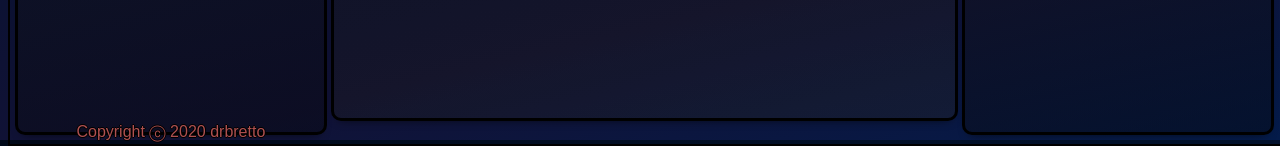
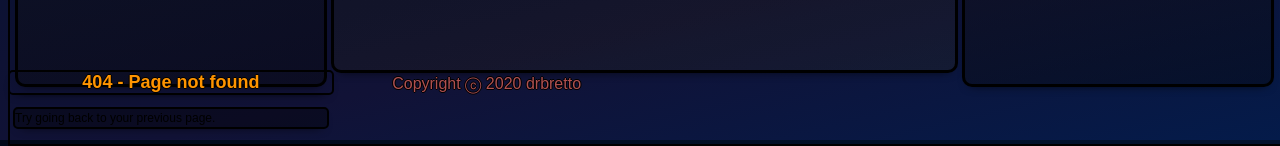
Before and after one commit to DrBretto/dividend-calculator-app, a React (Create React App) app: page / in a window 1280 px wide. Shown: the part 660-806 px from the top of the page. Built offline with nearby package versions, Linux system fonts and the light colour scheme; no server answers.

Commit message:
continuing to add auth

```diff
--- a/src/App/App.js
+++ b/src/App/App.js
@@ -6,8 +6,8 @@ import MainWindow from "../MainWindow/MainWindow";
 import DetailsWindow from "../DetailsWindow/DetailsWindow";
 import ApiContext from "../ApiContext";
 import config from "../config";
-import { Route, Switch, Link } from "react-router-dom";
-//import NotFoundPage from "./NotFoundPage";
+import { Route } from "react-router-dom";
+import NotFoundPage from "../NotFoundPage";
 
 import "./App.css";
 
@@ -99,7 +99,9 @@ export default class App extends Component {
             <Route exact path="/" component={NavWindow} />
             <Route exact path="/" component={MainWindow} />
             <Route exact path="/" component={DetailsWindow} />
-
+            <Route
+              component={NotFoundPage}
+            />
             <Footer></Footer>
             <div></div>
           </div>
--- a/src/MainWindow/AddStrategy.js
+++ b/src/MainWindow/AddStrategy.js
@@ -21,7 +21,7 @@ export default class AddStrategy extends Component {
     fetch(`${config.API_ENDPOINT}/strategy`, {
       method: "POST",
       headers: {
-        'authorization': `basic ${TokenService.getAuthToken()}`,
+        "authorization": `basic ${TokenService.getAuthToken()}`,
         "content-type": "application/json",
       },
       body: JSON.stringify(strategy),
--- a/src/NavWindow/LoginForm.js
+++ b/src/NavWindow/LoginForm.js
@@ -12,6 +12,12 @@ export default class LoginForm extends Component {
   handleSubmitBasicAuth = (ev) => {
     ev.preventDefault();
     const { user_name, password } = ev.target;
+
+    console.log(
+      "LoginForm -> handleSubmitBasicAuth -> user_name.value, password.value",
+      user_name.value,
+      password.value
+    );
 
     TokenService.saveAuthToken(
       TokenService.makeBasicAuthToken(user_name.value, password.value)
--- a/src/NavWindow/NavWindow.js
+++ b/src/NavWindow/NavWindow.js
@@ -6,6 +6,19 @@ import IndustryGraph from "./IndustryGraph";
 import LoginForm from "./LoginForm"
 
 export default class NavWindow extends React.Component {
+  static defaultProps = {
+    location: {},
+    history: {
+      push: () => {},
+    },
+  }
+
+  handleLoginSuccess = () => {
+    const { location, history } = this.props
+    const destination = (location.state || {}).from || '/'
+    history.push(destination)
+  }
+
   render() {
     return (
       <nav className="light window unselected">
--- /dev/null
+++ b/src/NotFoundPage.js
@@ -0,0 +1,13 @@
+import React, { Component } from 'react'
+import { Section } from './Utilities/Utils'
+
+export default class NotFoundPage extends Component {
+  render() {
+    return (
+      <Section className='NotFoundPage'>
+        <h2>404 - Page not found</h2>
+        <p>Try going back to your previous page.</p>
+      </Section>
+    )
+  }
+}
```
Also changed, not shown: src/AccordionSection.js (+6 -6 lines).
